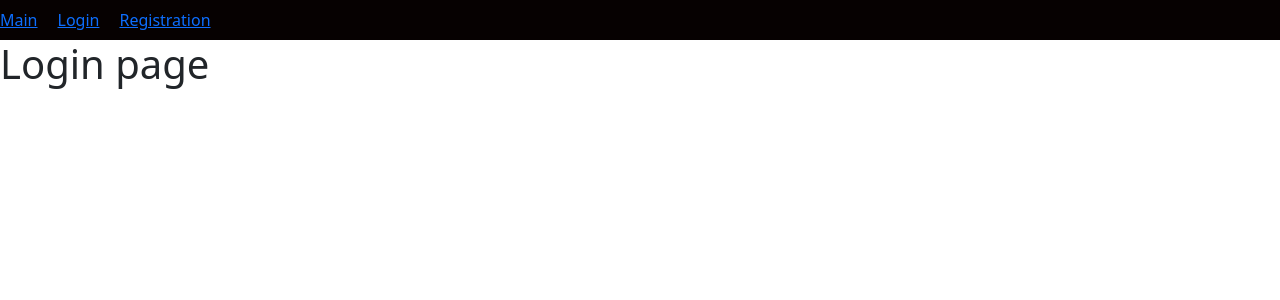
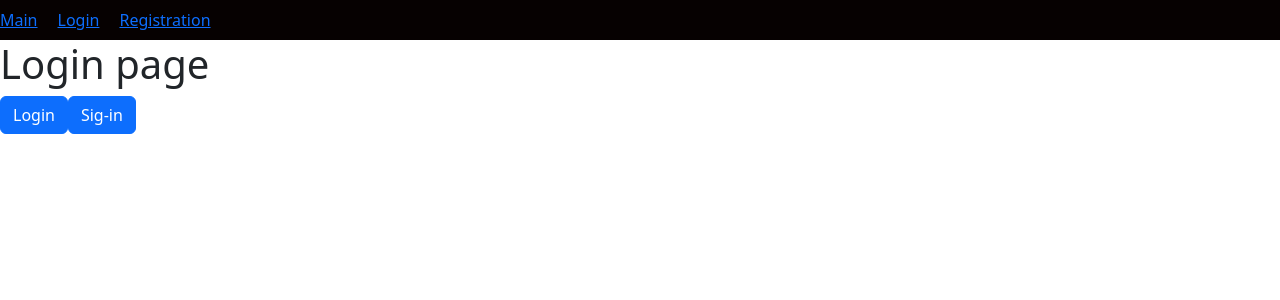
Before and after one commit to RS-Tech-Artisans/eCommerce-React, a React app: page /login in a window 1280 px wide. Shown: the top 300 px of the page. Built offline with nearby package versions, Linux system fonts and the light colour scheme.

Commit message:
feat: add buttons with links to login and registration

```diff
--- a/src/pages/Login.tsx
+++ b/src/pages/Login.tsx
@@ -1,3 +1,17 @@
+import { Button } from "react-bootstrap";
+import { Link } from "react-router-dom";
+
+
 export default function Login() {
-  return <h1>Login page</h1>;
+  return (
+    <>
+      <h1>Login page</h1>
+      <Link to="/">
+        <Button>Login</Button>
+      </Link>
+      <Link to="/registration">
+        <Button>Sig-in</Button>
+      </Link>
+    </>
+  );
 }
```
